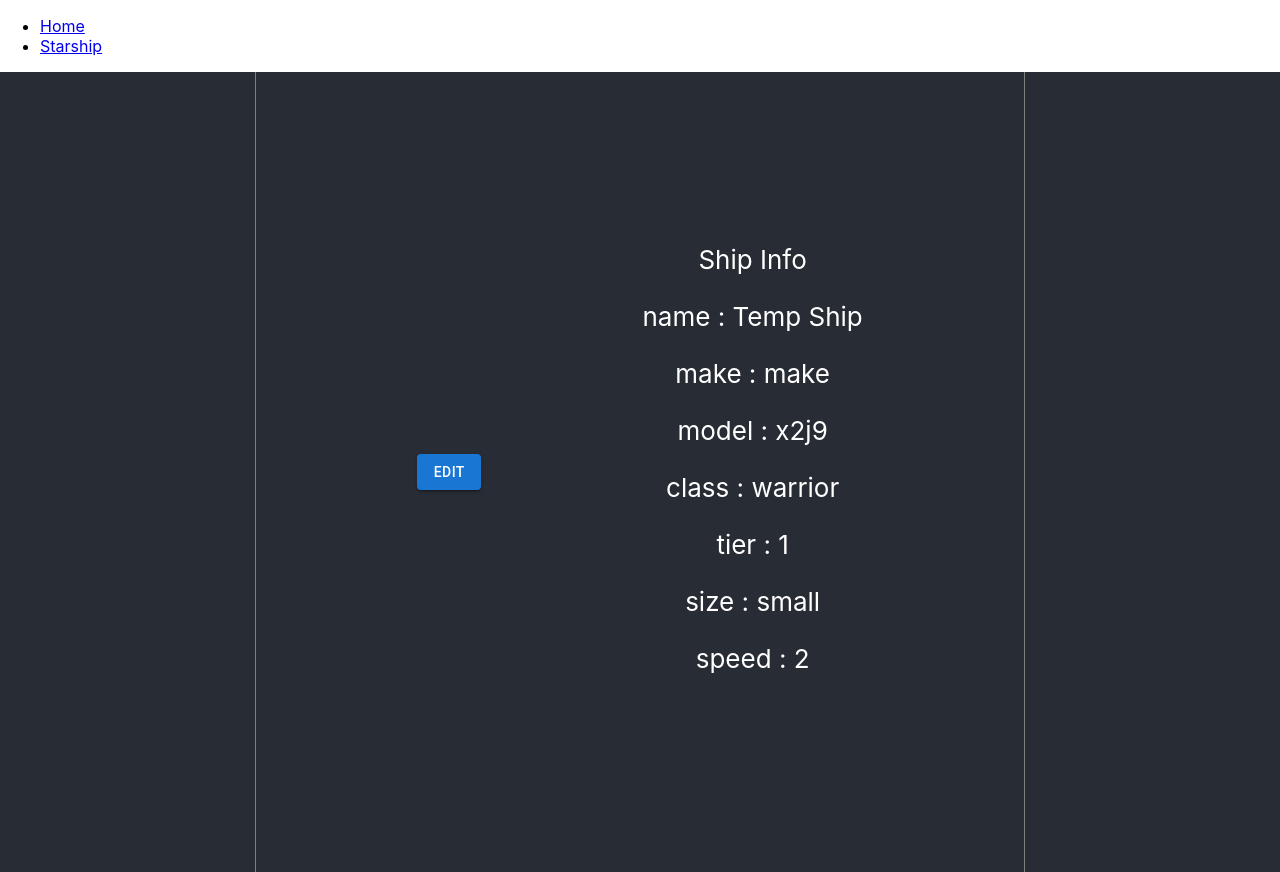
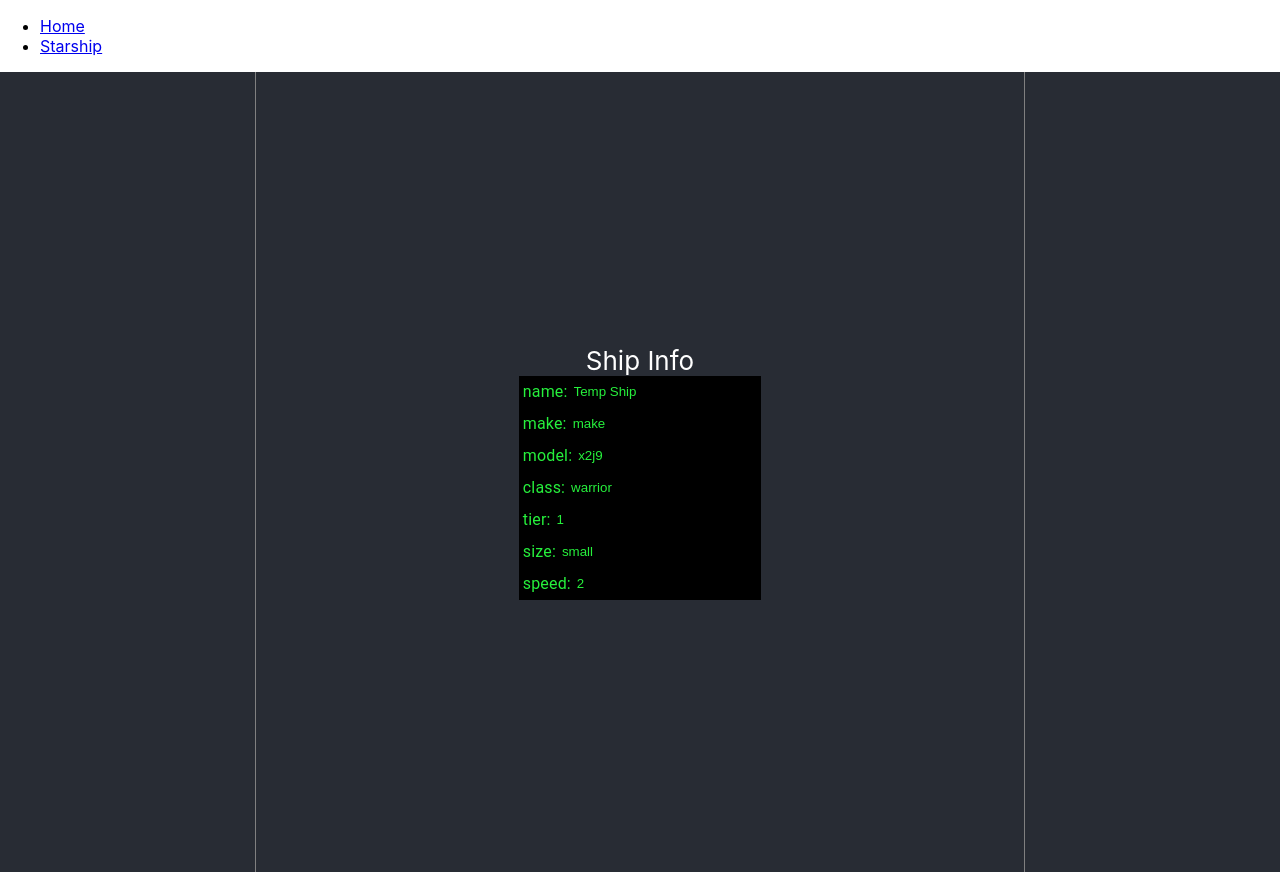
Before and after one commit to ocktopusPrime/starship, a React (Create React App) app: page /starship in a window 1280 px wide. Built offline with nearby package versions, Linux system fonts and the light colour scheme.

Commit message:
Updating the nested ship info in context

```diff
--- a/src/App.tsx
+++ b/src/App.tsx
@@ -9,7 +9,7 @@ import './App.scss';
 export default function App() {
 	// const [selectedShip, setSelectedShip] = useState('1');
 	const [shipList, setShipList] = useState([tempShip]);
-	const [shipDetails, setShipDetails] = useState<Ship | null>(tempShip);
+	const [shipDetails, setShipDetails] = useState<Ship>(tempShip);
 	const value: IShipContext = useMemo(
 		() => ({ shipDetails, setShipDetails }),
 		[shipDetails, setShipDetails]
@@ -28,7 +28,7 @@ export default function App() {
 				</ul>
 			</nav>
 			<div className='App'>
-				<ShipContext.Provider value={{ shipDetails, setShipDetails }}>
+				<ShipContext.Provider value={value}>
 					<Routes>
 						<Route path='/' element={<ShipManagement shipList={shipList} />} />
 						<Route path='/starship' element={<Starship />} />
--- /dev/null
+++ b/src/components/Ship/Info/ShipInfo.scss
@@ -0,0 +1,22 @@
+@import url('https://fonts.googleapis.com/css2?family=Roboto+Mono:wght@600&display=swap');
+
+#ship-info {
+	display: flex;
+	flex-direction: column;
+}
+
+.info-text {
+	display: flex;
+	background-color: #000;
+	font-family: 'Roboto Mono', monospace;
+	color: #26f03c;
+	padding: 4px;
+}
+
+input {
+	color: #26f03c;
+	background-color: black;
+	outline: none;
+	border: none;
+	padding-left: 6px;
+}
--- a/src/components/Ship/Info/ShipInfo.tsx
+++ b/src/components/Ship/Info/ShipInfo.tsx
@@ -1,40 +1,34 @@
 import ShipContext from 'components/ShipContext';
-import { useContext, useState } from 'react';
-import { Button, TextField } from '@mui/material';
+import { useContext } from 'react';
+import { Typography } from '@mui/material';
+import './ShipInfo.scss';
 
 export default function ShipInfo() {
 	const { shipDetails, setShipDetails } = useContext(ShipContext);
 	const { info } = { ...shipDetails };
-	const [tempInfo, setTempInfo] = useState(info);
-	const [isEdit, setIsEdit] = useState(false);
 
-	const handleSetTempInfo = (label: string, value: string | number) => {
-		const tempData = { ...tempInfo };
-		const arg = Object.keys(tempData).filter((k) => k === label);
-		console.log(arg);
+	const handleSetTempInfo = (event: React.ChangeEvent<HTMLInputElement>) => {
+		const attribute = event.target.name;
+		const value = event.target.value;
+		setShipDetails({ ...shipDetails, info: { ...shipDetails.info, [attribute]: value } });
 	};
 
 	return (
 		<>
-			<Button variant='contained' onClick={() => setIsEdit(!isEdit)}>
-				Edit
-			</Button>
-			<div>
+			<div id='ship-info'>
 				Ship Info
 				{info &&
-					Object.entries(info).map(([key, value]) =>
-						isEdit ? (
-							<TextField
-								label={key}
+					Object.entries(info).map(([attribute, value]) => (
+						<div className='info-text'>
+							<Typography>{attribute}:</Typography>
+							<input
+								type='text'
+								name={attribute}
 								defaultValue={value}
-								onChange={() => handleSetTempInfo(key, value)}
+								onChange={handleSetTempInfo}
 							/>
-						) : (
-							<p>
-								{key} : {value}
-							</p>
-						)
-					)}
+						</div>
+					))}
 			</div>
 		</>
 	);
--- a/src/components/Ship/Ship.ts
+++ b/src/components/Ship/Ship.ts
@@ -37,22 +37,22 @@ enum Status {
 }
 export default interface Ship {
 	id: string;
-	info?: Info;
-	weapons?: Weapon[];
-	crew?: CrewPositions;
-	complement?: number; // number of people on the ship
-	notes?: string;
-	modifiers?: Modifier[];
-	image?: string;
-	armorClass?: ArmorClass;
-	targetLock?: TargetLock;
-	hull?: Hull;
-	damageTrheshold?: number;
-	criticalThreshold?: number;
-	criticalDamage?: CriticalDamage[];
-	systems?: string[];
-	expansionBays?: string[];
-	cargoPassengers?: string[];
+	info: Info;
+	weapons: Weapon[];
+	crew: CrewPositions;
+	complement: number; // number of people on the ship
+	notes: string;
+	modifiers: Modifier[];
+	image: string;
+	armorClass: ArmorClass;
+	targetLock: TargetLock;
+	hull: Hull;
+	damageTrheshold: number;
+	criticalThreshold: number;
+	criticalDamage: CriticalDamage[];
+	systems: string[];
+	expansionBays: string[];
+	cargoPassengers: string[];
 }
 
 export const tempShip: Ship = {
@@ -65,7 +65,7 @@ export const tempShip: Ship = {
 		tier: 1,
 		size: Size.small,
 		speed: 2
-	},
+	} as Info,
 	weapons: [
 		{
 			name: 'super gun',
@@ -91,112 +91,126 @@ export const tempShip: Ship = {
 			position: Position.for,
 			status: Status.normal
 		}
-	]
+	],
+	crew: {} as CrewPositions,
+	complement: 0, // number of people on the ship
+	notes: '',
+	modifiers: [],
+	image: '',
+	armorClass: {} as ArmorClass,
+	targetLock: {} as TargetLock,
+	hull: {} as Hull,
+	damageTrheshold: 0,
+	criticalThreshold: 0,
+	criticalDamage: [],
+	systems: [],
+	expansionBays: [],
+	cargoPassengers: []
 };
 
 interface Base {
-	base?: number; // +10
-	pilot?: number;
-	size?: number;
-	misc?: number;
+	base: number; // +10
+	pilot: number;
+	size: number;
+	misc: number;
 }
 
 export interface ArmorClass extends Base {
-	armor?: number;
+	armor: number;
 }
 
 export interface CrewPositions {
-	captain?: string[];
-	engineer?: string[];
-	gunner?: string[];
-	pilot?: string[];
-	scienceOfficer?: string[];
+	captain: string[];
+	engineer: string[];
+	gunner: string[];
+	pilot: string[];
+	scienceOfficer: string[];
 }
 
 export interface CriticalDamage {
-	startRange?: number;
-	endRange?: number;
-	name?: string;
-	status?: Status;
+	startRange: number;
+	endRange: number;
+	name: string;
+	status: Status;
 }
 
 export interface Hull {
-	current?: number;
-	total?: number;
+	current: number;
+	total: number;
 }
 
 export interface Info {
-	name?: string;
-	make?: string;
-	model?: string;
-	class?: string;
-	tier?: number;
-	size?: Size;
-	speed?: number;
-	manuverability?: Manuverability;
-	rating?: number;
-	engine?: Engine;
-	pcu?: number;
-	powercore?: PowerCore;
-	shields?: Shields;
-	sensors?: Sensor[];
+	name: string;
+	make: string;
+	model: string;
+	class: string;
+	tier: number;
+	size: Size;
+	speed: number;
+	manuverability: Manuverability;
+	rating: number;
+	engine: Engine;
+	pcu: number;
+	powercore: PowerCore;
+	shields: Shields;
+	sensors: Sensor[];
 }
 
 export interface Manuverability {
-	type?: string;
-	distanceBeforeTurns?: number;
-	pilotingCheckModifier?: number;
+	type: string;
+	distanceBeforeTurns: number;
+	pilotingCheckModifier: number;
 }
 
 export interface Modifier {
-	skill?: string;
-	value?: number;
+	skill: string;
+	value: number;
 }
 
 export interface PowerCore {
-	core?: string;
-	size?: Size;
-	pcuCost?: number;
-	bpCost?: number;
+	core: string;
+	size: Size;
+	pcuCost: number;
+	bpCost: number;
 }
 
 export interface Sensor {
-	type?: string;
-	range?: Range;
-	modifier?: number;
-	bpCost?: number;
+	type: string;
+	range: Range;
+	modifier: number;
+	bpCost: number;
 }
 
 export interface Shields {
-	max?: number;
-	total?: {
-		forShield?: number;
-		port?: number;
-		starboard?: number;
-		aft?: number;
+	max: number;
+	total: {
+		forShield: number;
+		port: number;
+		starboard: number;
+		aft: number;
 	};
 
-	current?: {
-		forShield?: number;
-		port?: number;
-		starboard?: number;
-		aft?: number;
+	current: {
+		forShield: number;
+		port: number;
+		starboard: number;
+		aft: number;
 	};
 }
 
 export interface TargetLock extends Base {
-	counter?: number;
+	counter: number;
 }
 
 export interface Weapon {
-	name?: string;
-	type?: string;
-	range?: EquipmentRange;
-	speed?: number;
-	damage?: string;
-	pcu?: number;
-	cost?: number;
-	specialProperties?: string;
-	position?: Position;
-	status?: Status;
+	name: string;
+	type: string;
+	range: EquipmentRange;
+	speed: number;
+	damage: string;
+	pcu: number;
+	cost: number;
+	specialProperties: string;
+	position: Position;
+	status: Status;
 }
--- a/src/components/Ship/StarShip.tsx
+++ b/src/components/Ship/StarShip.tsx
@@ -1,7 +1,4 @@
-// import Health from './Health/Health';
 import ShipInfo from './Info/ShipInfo';
-import Weapons from './Weapons/Weapons';
-import { Position } from './Ship';
 
 export default function Starship() {
 	return (
--- a/src/components/Ship/Weapons/Weapons.tsx
+++ b/src/components/Ship/Weapons/Weapons.tsx
@@ -1,5 +1,5 @@
 import ShipContext from 'components/ShipContext';
-import { useContext, useState } from 'react';
+import { useContext } from 'react';
 import { Position, Weapon } from '../Ship';
 
 interface Props {
@@ -9,7 +9,6 @@ interface Props {
 export default function Weapons({ position }: Props) {
 	const { shipDetails } = useContext(ShipContext);
 	const { weapons } = { ...shipDetails };
-	const [tempWeapons, setTempWeapons] = useState(weapons);
 	const weaponList: Weapon[] =
 		weapons?.filter((weapon: Weapon) => weapon.position === position) || [];
 
--- a/src/components/ShipContext.ts
+++ b/src/components/ShipContext.ts
@@ -1,12 +1,12 @@
 import { Dispatch, createContext, SetStateAction } from 'react';
-import Ship from './Ship/Ship';
+import Ship, { tempShip } from './Ship/Ship';
 
 export interface IShipContext {
-	shipDetails: Ship | null;
-	setShipDetails: Dispatch<SetStateAction<Ship | null>>;
+	shipDetails: Ship;
+	setShipDetails: Dispatch<SetStateAction<Ship>>;
 }
 
 export default createContext<IShipContext>({
-	shipDetails: null,
+	shipDetails: tempShip,
 	setShipDetails: () => undefined
 });
```
